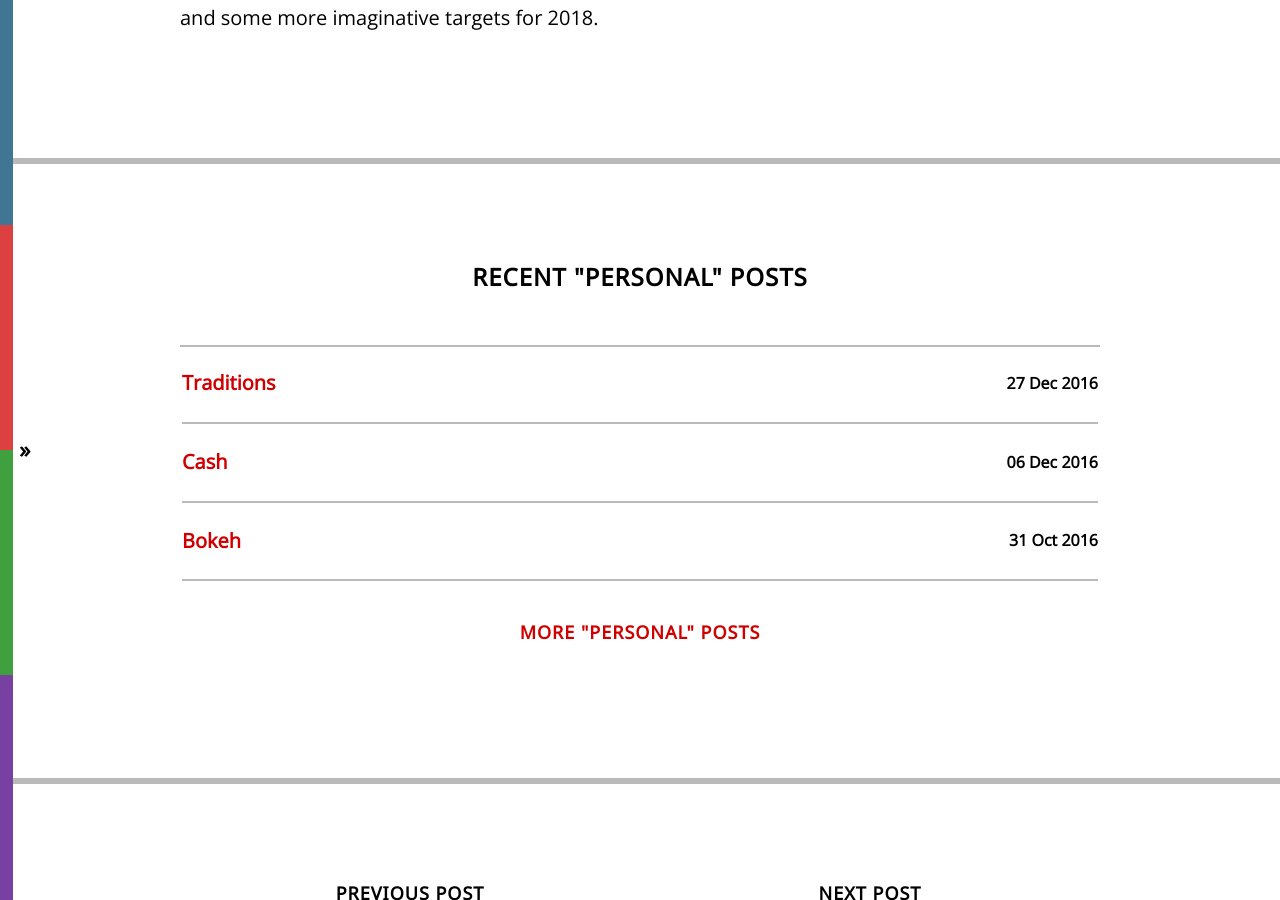
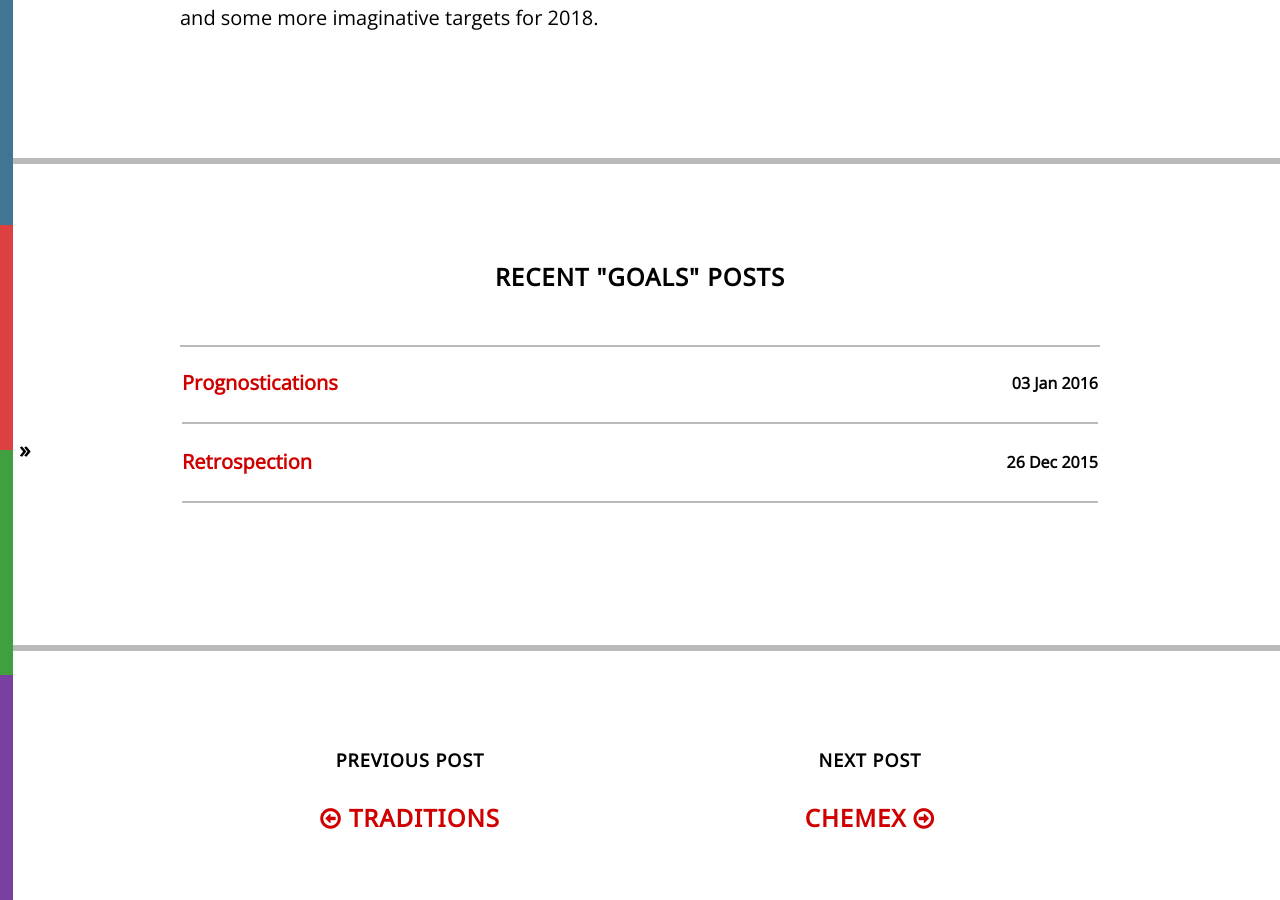
Before and after one commit to CameronD17/blog, a Jekyll site: the page built from _posts/2017-01-01-refresh.markdown, in a window 1280 px wide and 900 px high, scrolled down 3870 px. Built offline with Jekyll 4.4.1, drawn with Linux system fonts in a browser that asks for light colours; nearby versions of some CDN libraries.

Commit message:
Added Goals category

```diff
--- a/_posts/2015-12-26-retrospection.markdown
+++ b/_posts/2015-12-26-retrospection.markdown
@@ -3,7 +3,7 @@ layout:         post
 title:          "Retrospection"
 date:           2015-12-26 15:00:00 +0000
 tags:           resolutions fitness finance introspection memories
-categories:     personal
+categories:     goals
 ---
 In a similar vein to birthdays, the worst part about a new year is the realisation that you're getting old. Or maybe when you're old enough to realise that, it's already too late? Damn, I sure hope that's not the case.
 
--- a/_posts/2016-01-03-prognostications.markdown
+++ b/_posts/2016-01-03-prognostications.markdown
@@ -3,7 +3,7 @@ layout:         post
 title:          "Prognostications"
 date:           2016-01-03 14:00:00 +0000
 tags:           resolutions fitness productivity
-categories:     personal
+categories:     goals
 ---
 
 I awoke in time to watch the day break this morning. Since then, there's been a cold winter sun shining down over Edinburgh, releasing a beautiful backdrop for deep and insightful thoughts. I'm writing next to my window; the clouds are drifting lazily by, casting long, languid shadows across the hedgerow outside. There are better views, admittedly, but it's calming to watch the skies from pretty much anywhere.
--- a/_posts/2017-01-01-refresh.markdown
+++ b/_posts/2017-01-01-refresh.markdown
@@ -3,7 +3,7 @@ layout:         post
 title:          "Refresh"
 date:           2017-01-01 15:30:00 +0000
 tags:           resolutions fitness finance introspection memories productivity
-categories:     personal
+categories:     goals
 ---
 
 This time last year, I sat down with the remnants of a Hogmanay hangover and went over my [resolutions for the 2015 year]({% post_url 2015-12-26-retrospection %}), marked off what I had and hadn't achieved, and [wrote down my plans for 2016]({% post_url 2016-01-03-prognostications %}).
```
